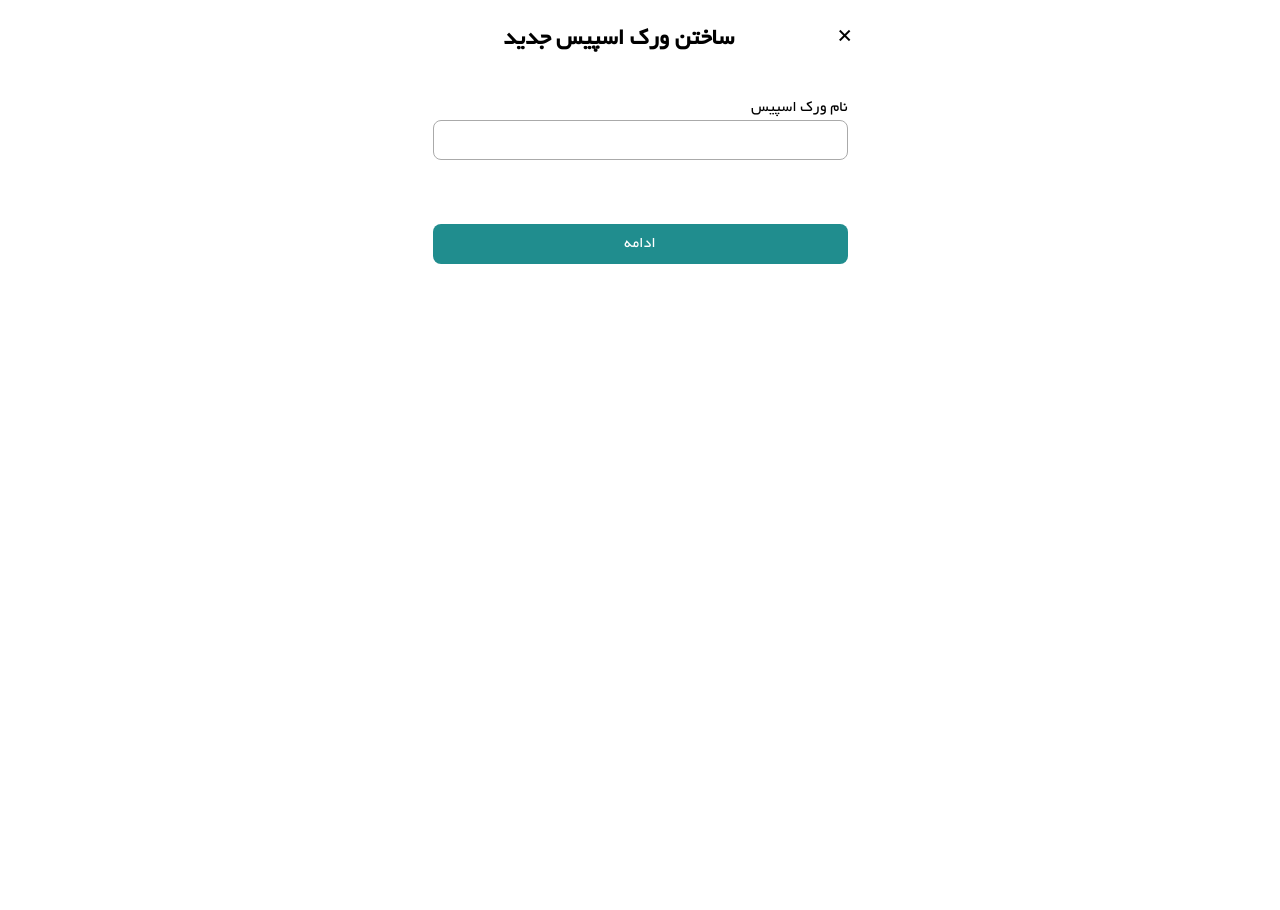
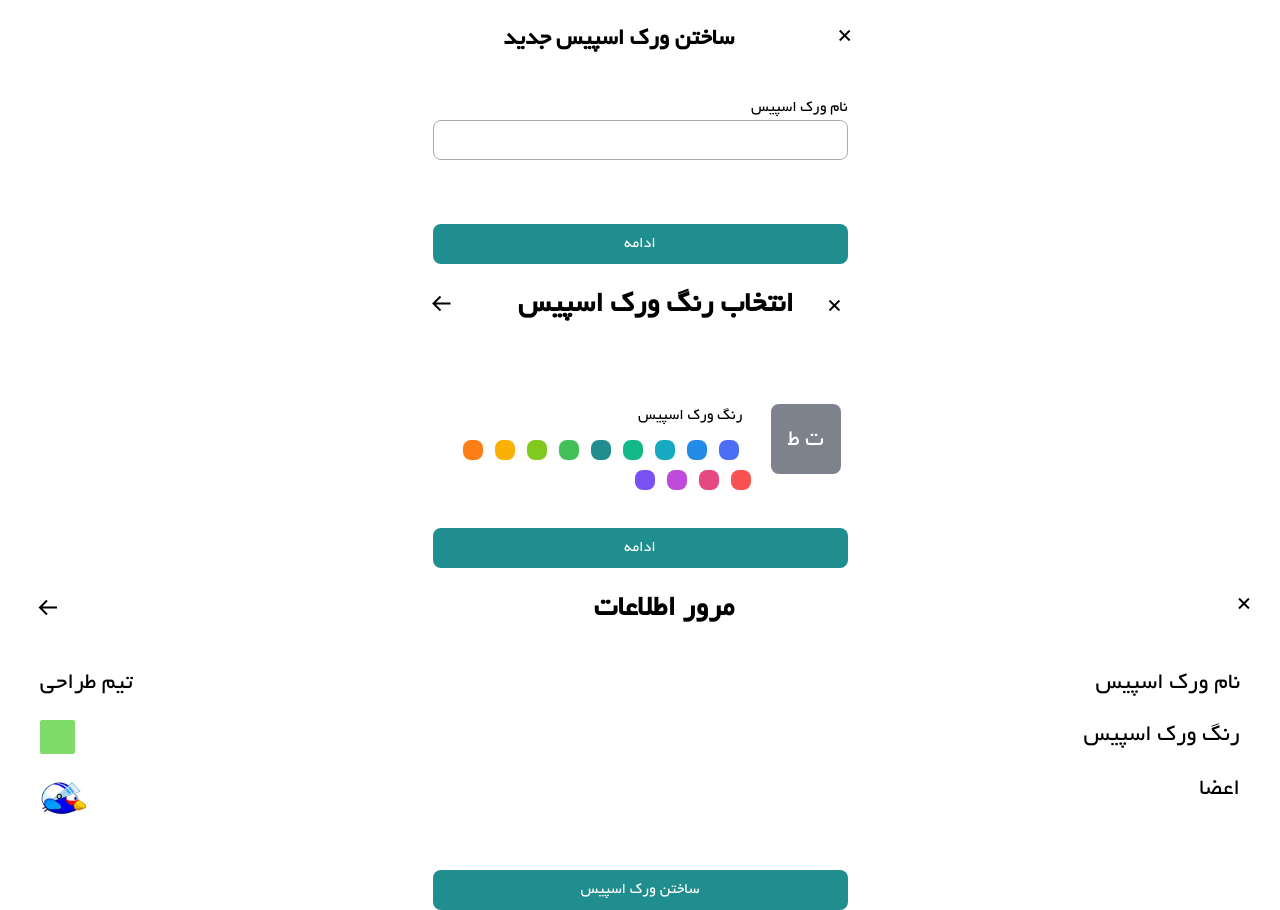
Before and after one commit to Summer-Frontend-Quera-Bootcamp/Group-2, a React (Vite) app: page / in a window 1280 px wide. Before the commit the page ends 800 px from the top, so only its background shows below. Built offline with nearby package versions, Linux system fonts and the light colour scheme.

Commit message:
finish PART2

```diff
--- a/src/App.jsx
+++ b/src/App.jsx
@@ -2,11 +2,15 @@ import "./App.css";
 // import { useState } from "react";
 import Router from "./Router";
 import New_work_space from "./NewWorkSpace";
+import New_work_color from "./NewWorkSpace/NewWorkColor";
+import New_work_info from "./NewWorkSpace/NewWorkInfo";
 function App() {
   // const [openModal , setOpenModal] = useState(false)
   return (
     <>
       <New_work_space />
+      <New_work_color/>
+      <New_work_info/>
       <Router />
 
     </>
--- a/src/NewWorkSpace/second/index.jsx
+++ b/src/NewWorkSpace/NewWorkColor/index.jsx
@@ -1,5 +1,5 @@
 import { Helmet } from 'react-helmet';
-function second_page() {
+function New_work_color() {
     return (
     <>
         <Helmet>
@@ -9,30 +9,32 @@ function second_page() {
         />
         <link href='https://unpkg.com/css.gg@2.0.0/icons/css/unavailable.css' rel='stylesheet'></link>
       </Helmet>
-         <div className='mt-6 mr-6'>
-    <div className="flex space-x-5">
+
+    {/*Page2*/}
+  <div className='mr-10' style={{display:'flex', flexDirection:"column",  alignItems:"center"}}>
+    <div className="mt-6" style={{display:"flex" , width:"453px", justifyContent:"space-between" , alignItems:"center"}}>
     <button className="w-24">
-    <i className='bx bx-arrow-back'style={{fontSize: '24px' }}></i>
+    <i className='bx bx-arrow-back'style={{fontSize: '24px'}}></i>
     </button>
       <h1 className="text-center font-semibold font-yekan text-3xl flex-1 w-64">
         انتخاب رنگ ورک اسپیس
       </h1>
       <button className="w-6 h-6 pr-0"><i className='bx bx-x'style={{fontSize: '24px' }}></i></button>
     </div>
+    <div className='h-20'></div>
+
+  <div style={{display:"flex" , width:"453px" , justifyContent:"flex-end", alignItems: "flex-start" , flexDirection:"row-reverse"}}>
+  <div className='pl-5'>
+       <div className="bg-[#7D828C] pb-4" style={{width:'70px' , height:'70px', color:'#FFFFFF', borderRadius:'8px', display: 'flex', justifyContent: 'center', alignItems: 'center'}}>
+       <p className="font-yekan" style={{textTransform:"capitalize", fontSize:"24px" , marginTop:20, fontStyle:"normal" , lineHeight:"32px" , textAlign:"center"}}>ت ط</p>
+      </div>
+      </div>
+<div className='pl-16' style={{display:"flex" , flexDirection:"column" , alignItems:"flex-end"}}>
+    <div className="" style={{}}>
+      <p className="font-yekan flex flex-row-reverse pr-2 pb-3">رنگ ورک اسپیس</p>
     </div>
 
-    <div className='flex flex-row-reverse p-10'>
-       <div className="bg-[#7D828C] pb-4" style={{width:'70px' , height:'70px', color:'#FFFFFF', borderRadius:'8px', display: 'flex', justifyContent: 'center', alignItems: 'center'}}>
-       <p className="flex content-center font-yekan" style={{width:"46px" , height:"37" , fontSize:"25px" , marginTop:20 , marginLeft:5}}>ت ط</p>
-      </div>
-    </div>
-
-<div className='' style={{boxSizing:'border-box'}}>
-    <div className="p-8 pl-6" style={{left:10 , lineHeight:'16.41px'}}>
-      <p className="font-yekan flex flex-row-reverse">رنگ ورک اسپیس</p>
-    </div>
-
-    <div className="pl-8 box-content flex flex-col items-center">
+    <div className="" style={{display:"flex" , width:"293px", justifyContent:"flex-end" ,alignContent:"center",alignItems:"center", gap:"10px" , flexWrap:"wrap"}}>
     <div className="pl-2 flex flex-row-reverse">
 
         <button className="flex flex-none order-0 flex-grow-0"><i className='gg-unavailable' style={{fontSize: '20px' }}></i></button>
@@ -68,6 +70,8 @@ function second_page() {
       </div>
 </div>
 </div>
+</div>
+</div>
 <div className="flex justify-center mt-2">
       <button className="text-white bg-brand-primary border border-none rounded-lg font-yekan" style={{ width: '415px', height: '40px', color:'#fff'}}>ادامه</button>
       </div>
@@ -76,4 +80,4 @@ function second_page() {
 }
 
 
-export default second_page;
+export default New_work_color;
--- a/src/NewWorkSpace/third/index.jsx
+++ b/src/NewWorkSpace/NewWorkInfo/index.jsx
@@ -1,5 +1,5 @@
 import { Helmet } from 'react-helmet';
-function thirdPage() {
+function New_work_info() {
     return (
     <>
           <Helmet>
@@ -49,4 +49,4 @@ function thirdPage() {
 }
 
 
-export default thirdPage;
+export default New_work_info;
--- a/src/NewWorkSpace/index.jsx
+++ b/src/NewWorkSpace/index.jsx
@@ -1,6 +1,6 @@
 import { Helmet } from 'react-helmet';
 import { useState } from "react";
-import second_page from './second';
+import New_work_color from './NewWorkColor';
 
 function New_work_space() {
   const [openModal , setOpenModal] = useState(false);
@@ -36,7 +36,7 @@ function New_work_space() {
     <div className="flex justify-center mt-2">
       <button className="text-white bg-brand-primary border border-none rounded-lg font-yekan" style={{ width: '415px', height: '40px', color:'#fff'}}
        onClick={()=>{setOpenModal(true);}}>ادامه</button>
-       {openModal && <second_page />}
+       {openModal &&  <New_work_color />}
       </div>
 </div>
     </>
```
